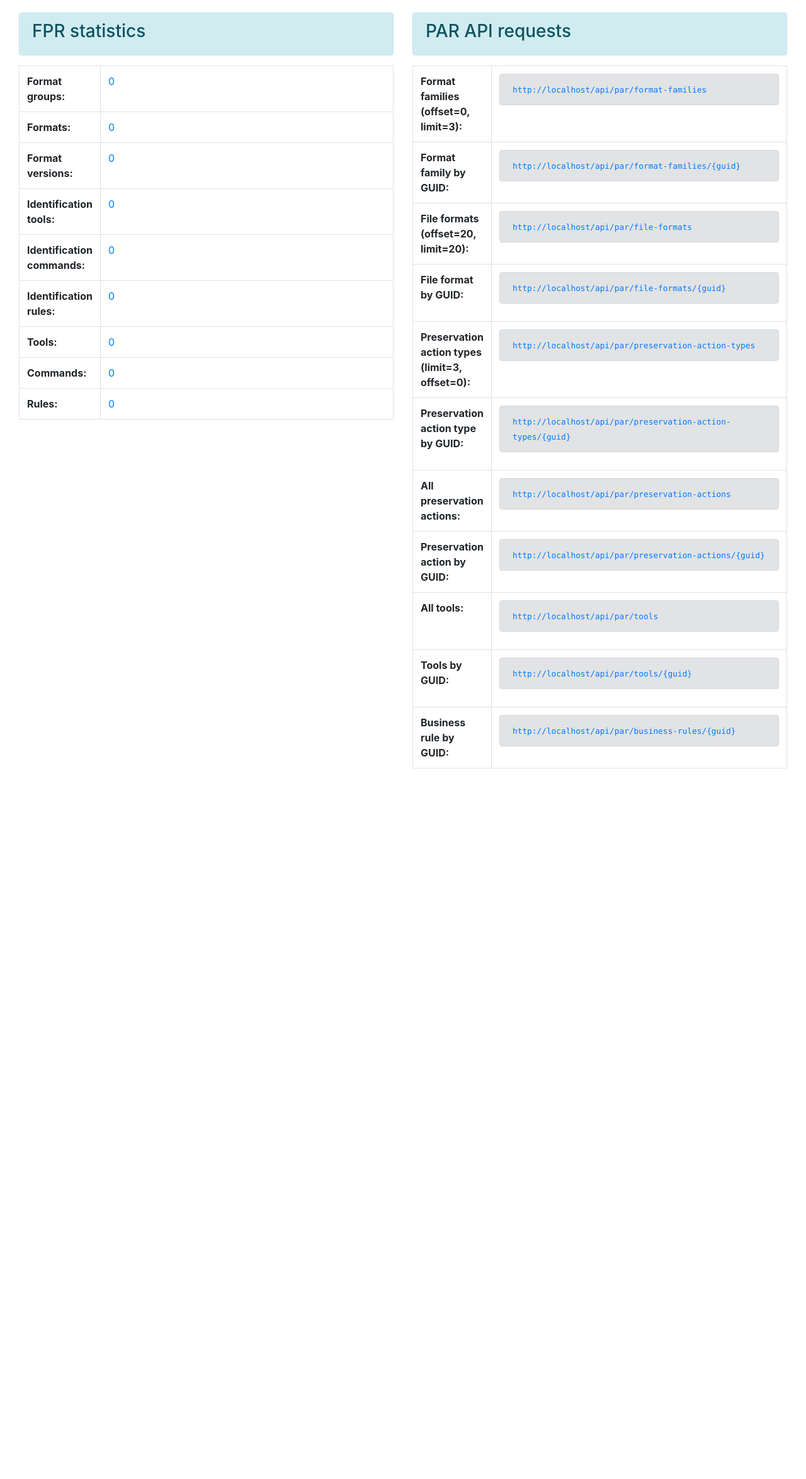
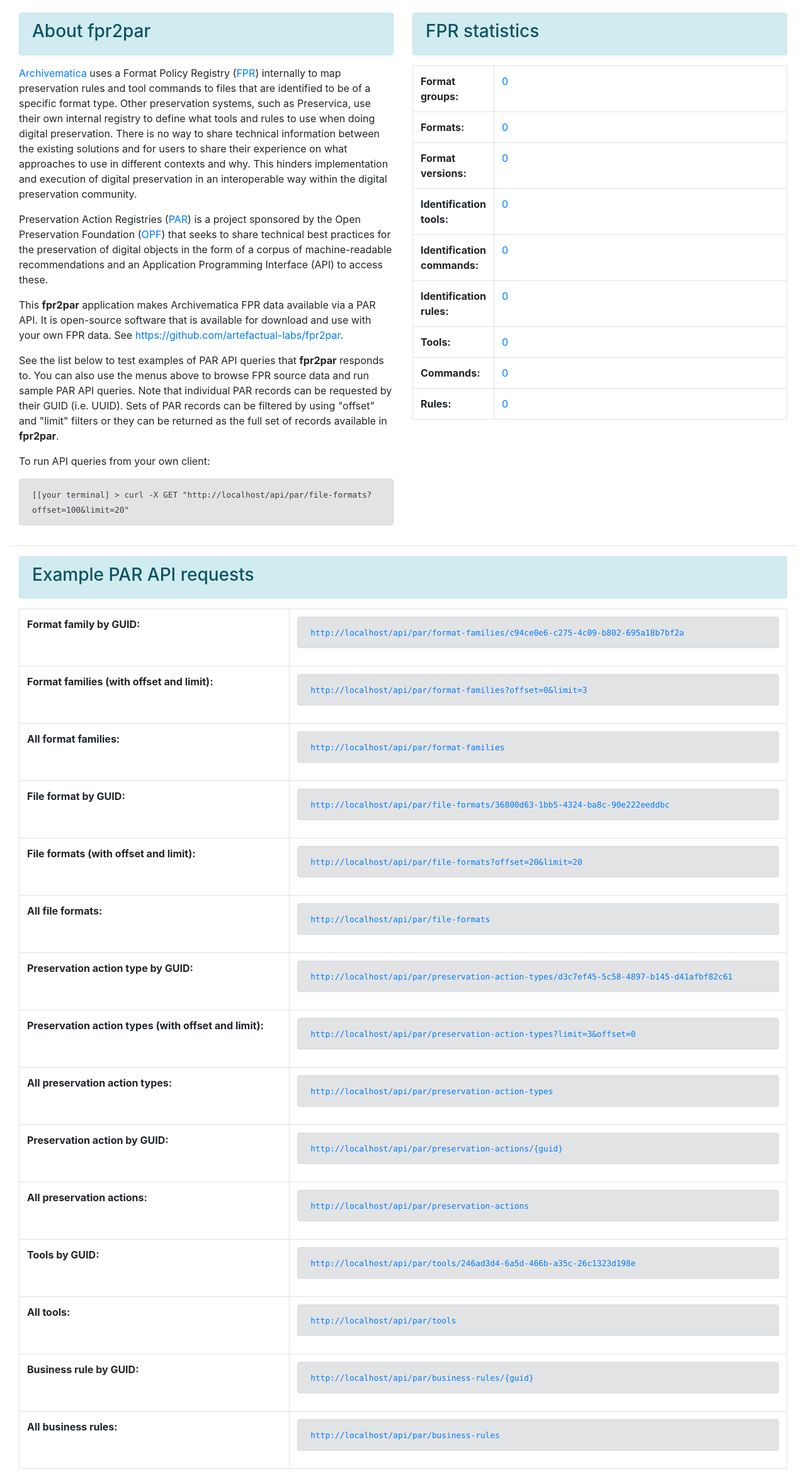
Before and after one commit to artefactual-labs/fpr2par, a Flask app: page / in a window 1280 px wide. Shown: the part 64-2412 px from the top of the page at 63% size. Before the commit the page ends 1284 px from the top, so only its background shows below. Run offline with Flask 2, Linux system fonts and the light colour scheme; data that the repository does not hold is empty; some libraries are stand-ins or nearby versions.

Commit message:
add 'About' text. update API links. update screencap.

```diff
--- a/fpr2par/templates/base.html
+++ b/fpr2par/templates/base.html
@@ -37,17 +37,18 @@
           PAR API requests
         </button>
         <div class="dropdown-menu" aria-labelledby="dropdownMenuButton">
+          <a class="dropdown-item" href="/api/par/format-families/c94ce0e6-c275-4c09-b802-695a18b7bf2a"><id>api/par/format-families/{guid}</a>
           <a class="dropdown-item" href="/api/par/format-families?offset=0&limit=3">api/par/format-families</a>
-          <a class="dropdown-item" href="/api/par/format-families/c94ce0e6-c275-4c09-b802-695a18b7bf2a"><id>api/par/format-families/{guid}</a>
+          <a class="dropdown-item" href="/api/par/file-formats/36800d63-1bb5-4324-ba8c-90e222eeddbc">api/par/file-formats/{guid}</a>
           <a class="dropdown-item" href="/api/par/file-formats?offset=20&limit=20">api/par/file-formats</a>
-          <a class="dropdown-item" href="/api/par/file-formats/36800d63-1bb5-4324-ba8c-90e222eeddbc">api/par/file-formats/{guid}</a>
-          <a class="dropdown-item" href="/api/par/preservation-action-types">api/par/preservation-action-types</a>
           <a class="dropdown-item" href="/api/par/preservation-action-types/d3c7ef45-5c58-4897-b145-d41afbf82c61">api/par/preservation-action-types/{guid}</a>
-          <a class="dropdown-item" href="/api/par/preservation-action-types?limit=3&offset=0">api/par/preservation-actions</a>
+          <a class="dropdown-item" href="/api/par/preservation-action-types?limit=3&offset=0">api/par/preservation-action-types</a>
           <a class="dropdown-item" href="/api/par/preservation-actions/<guid>">api/par/preservation-actions/{guid}</a>
+          <a class="dropdown-item" href="/api/par/preservation-actions">api/par/preservation-actions</a>
+          <a class="dropdown-item" href="/api/par/tools/246ad3d4-6a5d-466b-a35c-26c1323d198e">api/par/tools/{guid}</a>
           <a class="dropdown-item" href="/api/par/tools">api/par/tools</a>
-          <a class="dropdown-item" href="/api/par/tools/246ad3d4-6a5d-466b-a35c-26c1323d198e">api/par/tools/{guid}</a>
           <a class="dropdown-item" href="/api/par/business-rules/<guid>">api/par/business-rules/{guid}</a>
+          <a class="dropdown-item" href="/api/par/business-rules">api/par/business-rules</a>
         </div>
       </div>
 
--- a/fpr2par/templates/index.html
+++ b/fpr2par/templates/index.html
@@ -4,6 +4,19 @@
 
 <div class="container-fluid">
   <div class ="row">
+      <div class="col"><div class="alert alert-info"><h4 class="h3">About fpr2par</h4></div>
+      <a href="https://archivematica.org">Archivematica</a> uses a Format Policy Registry (<a href="https://www.archivematica.org/en/docs/archivematica-1.11/user-manual/preservation/preservation-planning/">FPR</a>) internally to map preservation rules and tool commands to files that are identified to be of a specific format type. Other preservation systems, such as Preservica, use their own internal registry to define what tools and rules to use when doing digital preservation. There is no way to share technical information between the existing solutions and for users to share their experience on what approaches to use in different contexts and why. This hinders implementation and execution of digital preservation in an interoperable way within the digital preservation community.
+      <p> </p>
+      <p>Preservation Action Registries (<a href="http://parcore.org">PAR</a>) is a project sponsored by the Open Preservation Foundation (<a href="https://openpreservation.org/">OPF</a>) that seeks to share technical best practices for the preservation of digital objects in the form of a corpus of machine-readable recommendations and an Application Programming Interface (API) to access these.</p>
+
+      <p>This <strong>fpr2par</strong> application makes Archivematica FPR data available via a PAR API. It is open-source software that is available for download and use with your own FPR data. See <a href="https://github.com/artefactual-labs/fpr2par">https://github.com/artefactual-labs/fpr2par</a>.</p>
+
+      <p>See the list below to test examples of PAR API queries that <strong>fpr2par</strong> responds to. You can also use the menus above to browse FPR source data and run sample PAR API queries. Note that individual PAR records can be requested by their GUID (i.e. UUID). Sets of PAR records can be filtered by using "offset" and "limit" filters or they can be returned as the full set of records available in <strong>fpr2par</strong>.</p>
+
+      <p>To run API queries from your own client:<br/>
+        <div class="alert alert-secondary text-monospace"><small>[[your terminal] > curl -X GET "{{ apiUrl }}/file-formats?offset=100&limit=20"</small></div>
+      </div></p>
+
       <div class="col"><div class="alert alert-info"><h4 class="h3">FPR statistics</h4></div>
       <table class="table table-bordered table-condensed">
         <tr><td width=20%><strong>Format groups:</strong></td><td><a href="/fpr_format_groups">{{formatGroups}}</a></td></tr>
@@ -17,25 +30,30 @@
         <tr><td width=20%><strong>Rules:</strong></td><td><a href="/fpr_rules">{{rules}}</a></td></tr>
       </table>
       </div>
-    <div class="col">
-      <div class="alert alert-info"><h4 class="h3">PAR API requests</h4></div>
-        <table class="table table-bordered table-condensed">
-          <tr><td width=20%><strong>Format families (offset=0, limit=3):</strong></td><td><div class="alert alert-secondary text-monospace"><small><a href="api/par/format-families?offset=0&limit=3">{{apiUrl}}/format-families</a></small></div></td></tr>
-          <tr><td width=20%><strong>Format family by GUID:</strong></td><td><div class="alert alert-secondary text-monospace"><small><a href="api/par/format-families/c94ce0e6-c275-4c09-b802-695a18b7bf2a"><id>{{apiUrl}}/format-families/{guid}</a></small></div></td></tr>
-          <tr><td width=20%><strong>File formats (offset=20, limit=20):</strong></td><td><div class="alert alert-secondary text-monospace"><small><a href="api/par/file-formats?offset=20&limit=20">{{apiUrl}}/file-formats</a></small></div></td></tr>
-          <tr><td width=20%><strong>File format by GUID:</strong></td><td><div class="alert alert-secondary text-monospace"><small><a href="api/par/file-formats/36800d63-1bb5-4324-ba8c-90e222eeddbc">{{apiUrl}}/file-formats/{guid}</a></small></div></td></tr>
-          <tr><td width=20%><strong>Preservation action types (limit=3, offset=0):</strong></td><td><div class="alert alert-secondary text-monospace"><small><a href="api/par/preservation-action-types?limit=3&offset=0">{{apiUrl}}/preservation-action-types</a></small></div></td></tr>
-          <tr><td width=20%><strong>Preservation action type by GUID:</strong></td><td><div class="alert alert-secondary text-monospace"><small><a href="api/par/preservation-action-types/d3c7ef45-5c58-4897-b145-d41afbf82c61">{{apiUrl}}/preservation-action-types/{guid}</a></small></div></td></tr>
-          <tr><td width=20%><strong>All preservation actions:</strong></td><td><div class="alert alert-secondary text-monospace"><small><a href="api/par/preservation-actions">{{apiUrl}}/preservation-actions</a></small></div></td></tr>
-          <tr><td width=20%><strong>Preservation action by GUID:</strong></td><td><div class="alert alert-secondary text-monospace"><small><a href="api/par/preservation-actions/<guid>">{{apiUrl}}/preservation-actions/{guid}</a></small></div></td></tr>
-          <tr><td width=20%><strong>All tools:</strong></td><td><div class="alert alert-secondary text-monospace"><small><a href="api/par/tools">{{apiUrl}}/tools</a></small></div></td></tr>
-          <tr><td width=20%><strong>Tools by GUID:</strong></td><td><div class="alert alert-secondary text-monospace"><small><a href="api/par/tools/246ad3d4-6a5d-466b-a35c-26c1323d198e">{{apiUrl}}/tools/{guid}</a><small></div></td></tr>
-          <tr><td width=20%><strong>Business rule by GUID:</strong></td><td><div class="alert alert-secondary text-monospace"><small><a href="api/par/business-rules/<guid>">{{apiUrl}}/business-rules/{guid}</a></small></div></td></tr>
-        </table>
-    </div>
   </div>
 </div>
 
+<hr />
 
+<div class="container-fluid">
+      <div class="alert alert-info"><h4 class="h3">Example PAR API requests</h4></div>
+        <table class="table table-bordered table-condensed">
+          <tr><td><strong>Format family by GUID:</strong></td><td><div class="alert alert-secondary text-monospace"><small><a href="api/par/format-families/c94ce0e6-c275-4c09-b802-695a18b7bf2a">{{apiUrl}}/format-families/c94ce0e6-c275-4c09-b802-695a18b7bf2a</a></small></div></td></tr>
+          <tr><td><strong>Format families (with offset and limit):</strong></td><td><div class="alert alert-secondary text-monospace"><small><a href="api/par/format-families?offset=0&limit=3">{{apiUrl}}/format-families?offset=0&limit=3</a></small></div></td></tr>
+          <tr><td><strong>All format families:<strong></td><td><div class="alert alert-secondary text-monospace"><small><a href="api/par/format-families">{{apiUrl}}/format-families</a></small></div></td></tr>
+          <tr><td><strong>File format by GUID:</strong></td><td><div class="alert alert-secondary text-monospace"><small><a href="api/par/file-formats/36800d63-1bb5-4324-ba8c-90e222eeddbc">{{apiUrl}}/file-formats/36800d63-1bb5-4324-ba8c-90e222eeddbc</a></small></div></td></tr>
+          <tr><td><strong>File formats (with offset and limit):</strong></td><td><div class="alert alert-secondary text-monospace"><small><a href="api/par/file-formats?offset=20&limit=20">{{apiUrl}}/file-formats?offset=20&limit=20</a></small></div></td></tr>
+          <tr><td><strong>All file formats:</strong></td><td><div class="alert alert-secondary text-monospace"><small><a href="api/par/file-formats">{{apiUrl}}/file-formats</a></small></div></td></tr>
+          <tr><td><strong>Preservation action type by GUID:</strong></td><td><div class="alert alert-secondary text-monospace"><small><a href="api/par/preservation-action-types/d3c7ef45-5c58-4897-b145-d41afbf82c61">{{apiUrl}}/preservation-action-types/d3c7ef45-5c58-4897-b145-d41afbf82c61</a></small></div></td></tr>
+          <tr><td><strong>Preservation action types (with offset and limit):</strong></td><td><div class="alert alert-secondary text-monospace"><small><a href="api/par/preservation-action-types?limit=3&offset=0">{{apiUrl}}/preservation-action-types?limit=3&offset=0</a></small></div></td></tr>
+          <tr><td><strong>All preservation action types:</strong></td><td><div class="alert alert-secondary text-monospace"><small><a href="api/par/preservation-action-types">{{apiUrl}}/preservation-action-types</a></small></div></td></tr>
+          <tr><td><strong>Preservation action by GUID:</strong></td><td><div class="alert alert-secondary text-monospace"><small><a href="api/par/preservation-actions/<guid>">{{apiUrl}}/preservation-actions/{guid}</a></small></div></td></tr>
+          <tr><td><strong>All preservation actions:</strong></td><td><div class="alert alert-secondary text-monospace"><small><a href="api/par/preservation-actions">{{apiUrl}}/preservation-actions</a></small></div></td></tr>
+          <tr><td><strong>Tools by GUID:</strong></td><td><div class="alert alert-secondary text-monospace"><small><a href="api/par/tools/246ad3d4-6a5d-466b-a35c-26c1323d198e">{{apiUrl}}/tools/246ad3d4-6a5d-466b-a35c-26c1323d198e</a><small></div></td></tr>
+          <tr><td><strong>All tools:</strong></td><td><div class="alert alert-secondary text-monospace"><small><a href="api/par/tools">{{apiUrl}}/tools</a></small></div></td></tr>
+          <tr><td><strong>Business rule by GUID:</strong></td><td><div class="alert alert-secondary text-monospace"><small><a href="api/par/business-rules/<guid>">{{apiUrl}}/business-rules/{guid}</a></small></div></td></tr>
+          <tr><td><strong>All business rules:</strong></td><td><div class="alert alert-secondary text-monospace"><small><a href="api/par/business-rules">{{apiUrl}}/business-rules</a></small></div></td></tr>
+        </table>
+</div>
 
 {% endblock %}
--- a/fpr2par/views.py
+++ b/fpr2par/views.py
@@ -555,3 +555,8 @@ def tools():
 @app.route("/api/par/business-rules/<guid>", methods=["GET"])
 def businessRule(guid):
     return jsonify({"response": "Not implemented"})
+
+
+@app.route("/api/par/business-rules", methods=["GET"])
+def businessRules():
+    return jsonify({"response": "Not implemented"})
```
Also changed, not shown: fpr2par-demo.png. Lines whose indentation alone changed are shown as unchanged.
